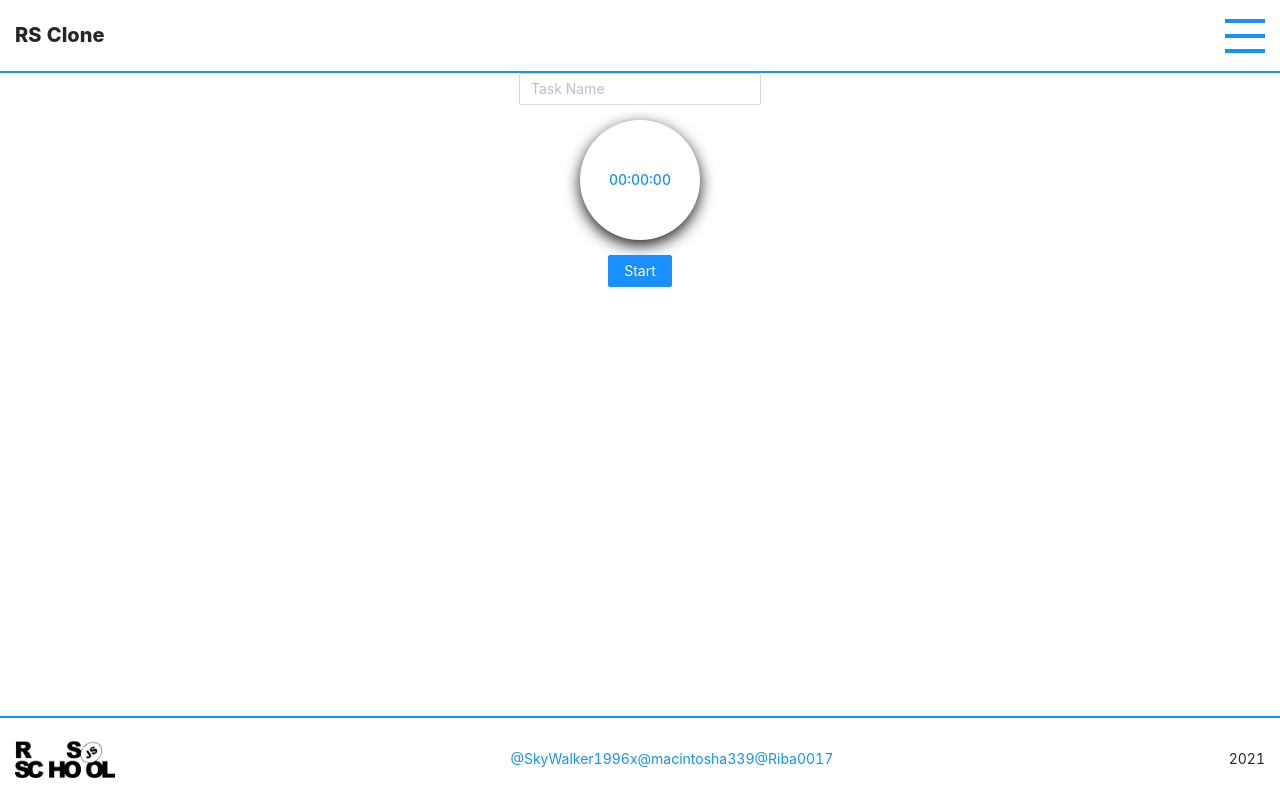
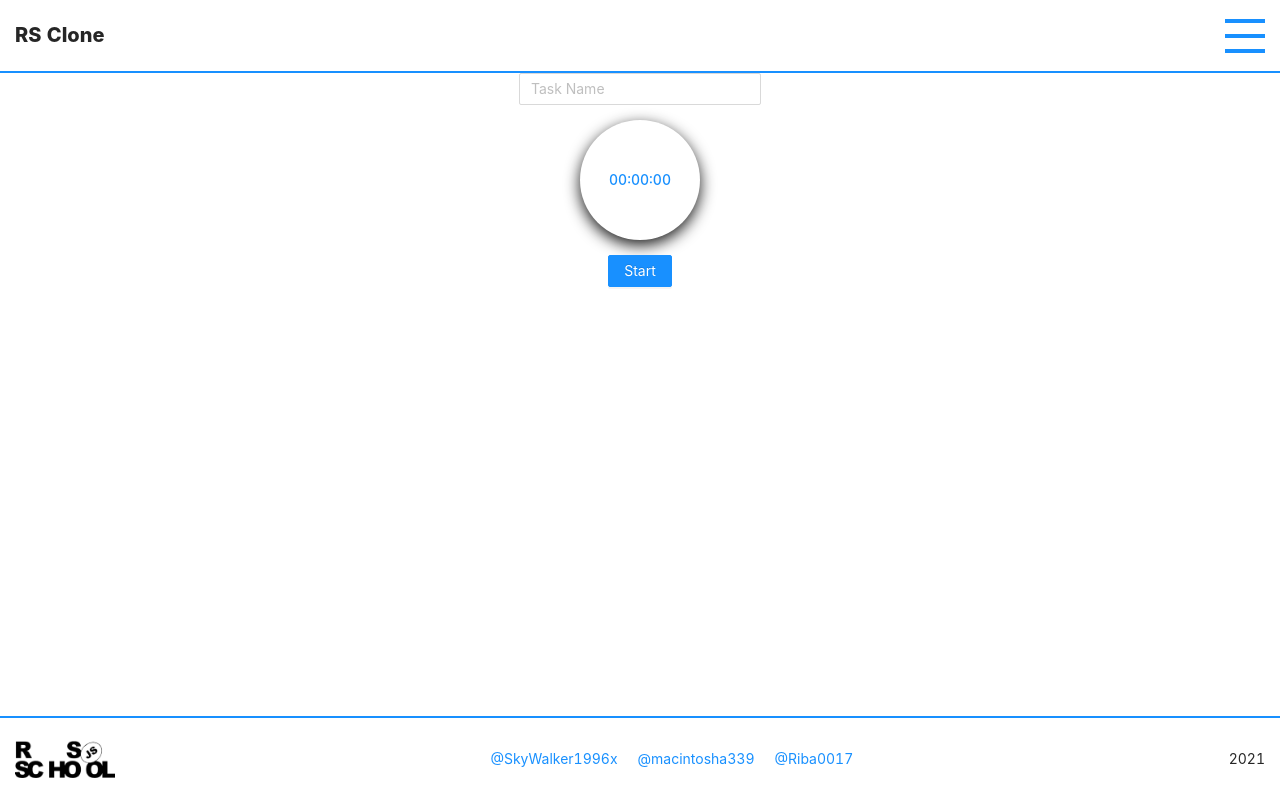
Before and after one commit to SkyWalker1996x/rs-clone, a React (Create React App) app: page / in a window 1280 px wide. Built offline with nearby package versions, Linux system fonts and the light colour scheme.

Commit message:
fix: add margins between developers gh accs

```diff
--- a/src/components/Footer/styles.css
+++ b/src/components/Footer/styles.css
@@ -2,8 +2,15 @@
     border-top: 2px solid #1890FF;
 }
 .developers {
+    display: flex;
+    flex-flow: row wrap;
+    justify-content: center;
+    align-items: center;
     padding: 10px;
     text-align: center;
+}
+.developers a:not(:last-of-type) {
+    margin-right: 20px;
 }
 
 @media all and (max-width: 768px) {
```
